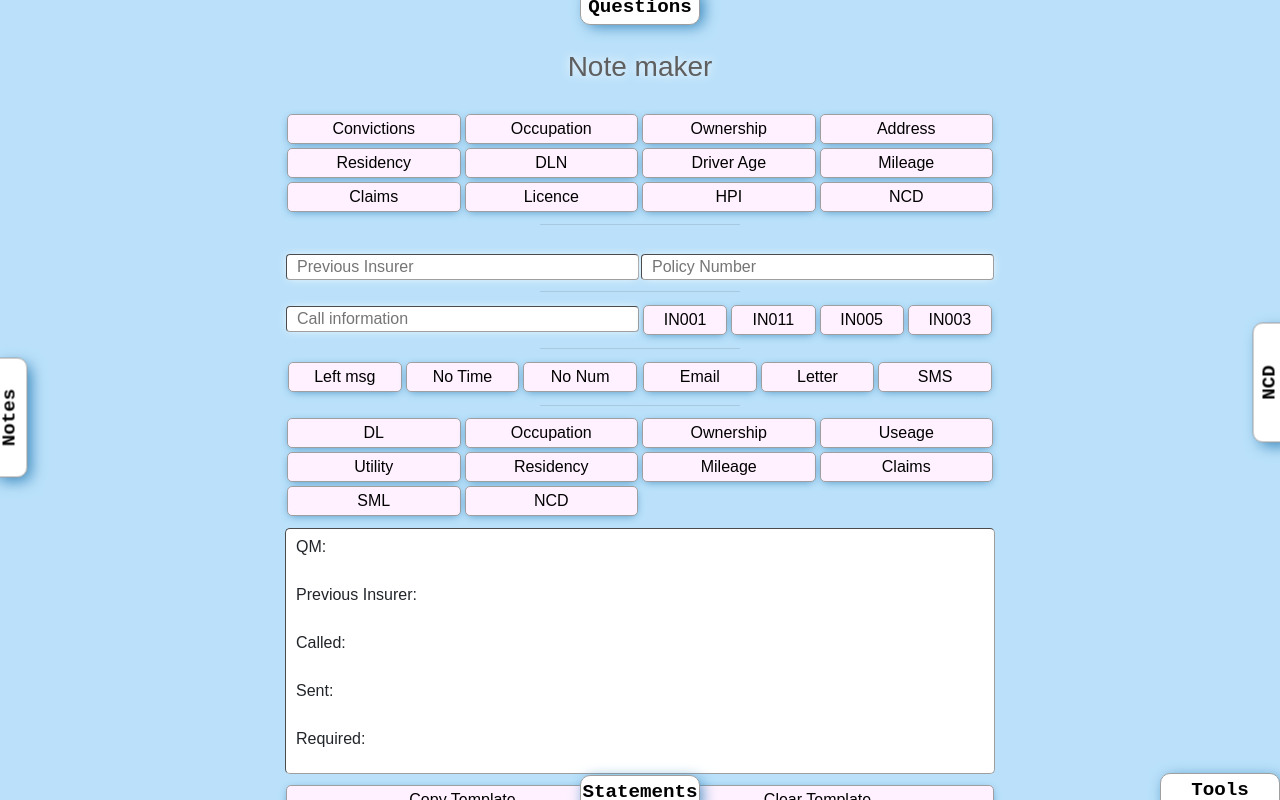
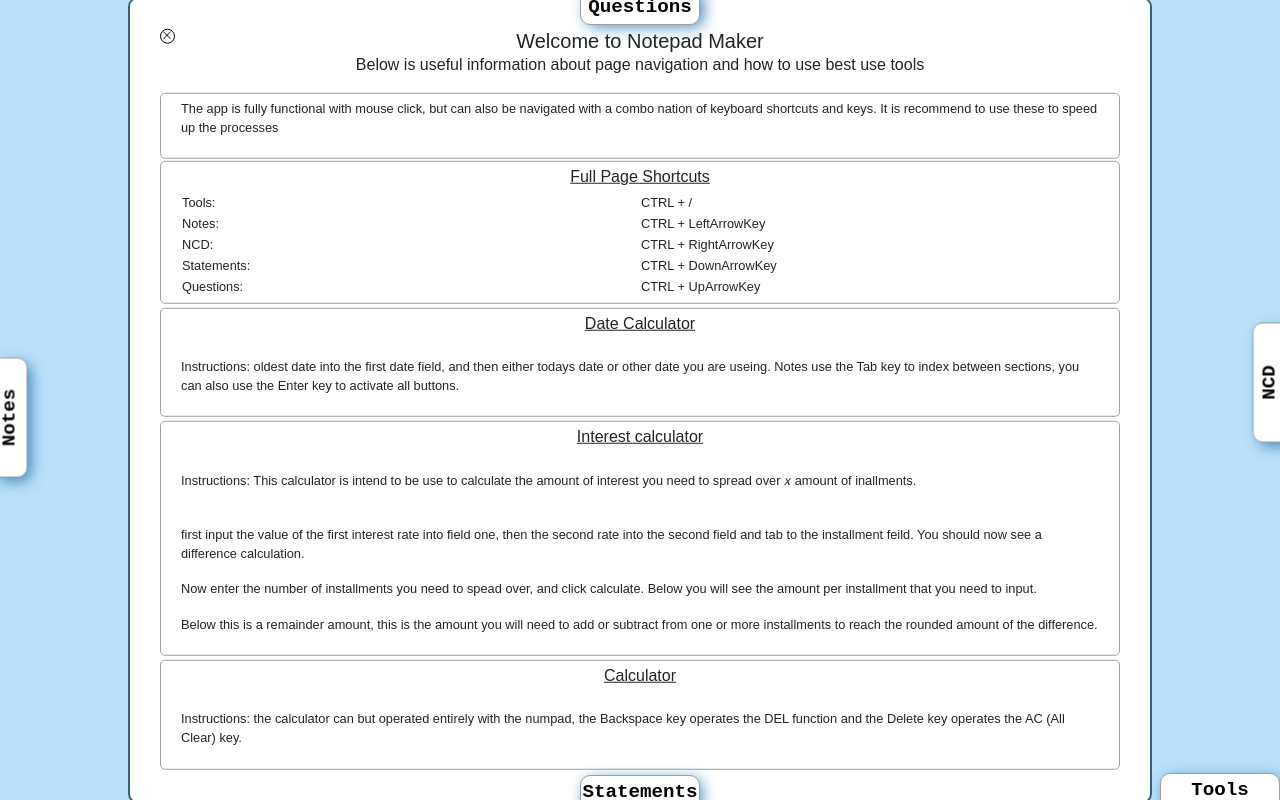
Before and after one commit to natedetsi/NBR-Note-Maker, a plain HTML site: page index.html in a window 1280 px wide. Drawn offline with nearby package versions, Linux system fonts and the light colour scheme.

Commit message:
changes to the layout and addition of calc function glitch fixes

```diff
--- a/index.html
+++ b/index.html
@@ -99,7 +99,7 @@
     }
     /*********************** CSS Icons ***************************/
 
-    .remove.icon {
+    .remove {
       color: rgba(0,0,0,0.7);
       position:relative;
       margin-left: 90%;
@@ -108,10 +108,10 @@
       transition: all 0.3s easeout;
 
     }
-    .remove.icon:hover{
+    .remove:hover{
       transform: scale(1.2);
     }
-    .remove.icon:before{
+    .remove:before{
       content: '';
       position:absolute;
       width: 10px;
@@ -119,7 +119,7 @@
       background-color: currentColor;
       transform:rotate(45deg);
     }
-    .remove.icon:after{
+    .remove:after{
       content: '';
       color: #000;
       position:absolute;
@@ -636,10 +636,10 @@ padding: 10px 0 0;
   display:grid;
   justify-content: center;
   align-content: center;
-  min-height:100%;
+  min-height:80%;
   width:100%;
   grid-template-columns: repeat(4, 80px);
-  grid-template-rows: minmax(120px, auto) repeat(5, 60px);
+  grid-template-rows: minmax(120px, auto) repeat(5, 50px);
 }
 
 .calculator-grid > button {
@@ -683,6 +683,76 @@ padding: 10px 0 0;
   color: rgba(0, 255, 102, 0.7);
   font-size: 2.5rem;
 }
+
+/* information section */
+.information{
+  position: absolute;
+  top:50%;
+  left:50%;
+  transform:translate(-50%, -50%);
+  width:80%;
+  height: auto;
+  background-color: #fff;
+  border:2px solid #375F7A;
+  border-radius:10px;
+  padding: 30px;
+
+}
+.info-main{
+font-size:0.8rem;
+}
+.info-calculator{
+font-size:0.8rem;
+}
+.info-sec{
+  border:1px solid #9f9f9f;
+  border-radius: 5px;
+  margin: 2px 0;
+  font-size:0.8rem;
+  padding:5px 20px;
+  text-align: left;
+}
+.info-sec h6 {
+  text-align: center;
+  margin-bottom: 5px;
+  text-decoration:underline;
+
+}
+
+/* close icon */
+
+.close-icon{
+  border: 1px solid #000;
+  border-radius: 50%;
+  width:15px;
+  height:15px;
+  color: rgba(0,0,0,0.7);
+  position: absolute;
+
+}
+.close-icon:before{
+  content: '';
+  position: absolute;
+  right:18%;
+  top:35%;
+  transform:translate(-50%, -50%);
+  width:10px;
+  height:1px;
+  background-color: currentColor;
+  transform: rotateZ(45deg);
+}
+.close-icon:after{
+  content: '';
+  position: absolute;
+  right:18%;
+  top:35%;
+  transform:translate(-50%, -50%);
+  width:10px;
+  height: 1px;
+  background-color: currentColor;
+  transform: rotateZ(-45deg);
+}
+
 
 #equals{
   background-color: rgba(82, 238, 255, 0.7);
@@ -1114,7 +1184,6 @@ padding: 10px 0 0;
           <br>
           <div class="interest-calc">
             <h6>Interest Spreader</h6>
-            <div class="remove icon" name="interest"></div>
             <hr>
             <div class="row">
               <span class="col-6">First MTA</span>
@@ -1171,8 +1240,53 @@ padding: 10px 0 0;
         </div>
       </div>
     </div>
-  </div>
-
+
+    <!-- information page, opens on page load  -->
+      <div class="information">
+        <div class="close-icon"></div>
+        <h5>Welcome to Notepad Maker</h5>
+        <p>Below is useful information about page navigation and how to use best use tools</p>
+        <div class="row info-sec">
+          <p>The app is fully functional with mouse click, but can also be navigated with a combo nation of keyboard shortcuts and keys. It is recommend to use these to speed up the processes</p>
+        </div>
+        <div class="info-main">
+          <div class="row info-sec">
+          <h6 class="col-12">Full Page Shortcuts</h6>
+          <br>
+          <div class="col-6">Tools:</div>
+          <div class="col-6"> CTRL + /</div>
+          <div class="col-6">Notes: </div>
+          <div class="col-6">CTRL + LeftArrowKey</div>
+          <div class="col-6">NCD: </div>
+          <div class="col-6">CTRL + RightArrowKey</div>
+          <div class="col-6">Statements: </div>
+          <div class="col-6">CTRL + DownArrowKey</div>
+          <div class="col-6">Questions: </div>
+          <div class="col-6">CTRL + UpArrowKey</div>
+        </div>
+      </div>
+        <div class="row info-calculator">
+          <div class="info-sec">
+            <h6>Date Calculator</h6>
+            <br>
+            <p>Instructions: oldest date into the first date field, and then either todays date or other date you are useing. Notes use the Tab key to index between sections, you can also use the Enter key to activate all buttons.</p>
+          </div>
+          <div class="info-sec">
+            <h6>Interest calculator</h6>
+            <br>
+            <p>Instructions: This calculator is intend to be use to calculate the amount of interest you need to spread over 𝑥 amount of inallments.</p>
+            <br>
+            <p>first input the value of the first interest rate into field one, then the second rate into the second field and tab to the installment feild. You should now see a difference calculation.</p>
+            <p>Now enter the number of installments you need to spead over, and click calculate. Below you will see the amount per installment that you need to input.</p>
+            <p>Below this is a remainder amount, this is the amount you will need to add or subtract from one or more installments to reach the rounded amount of the difference.</p>
+          </div>
+          <div class="info-sec">
+            <h6>Calculator</h6>
+            <br>
+            <p>Instructions: the calculator can but operated entirely with the numpad, the Backspace key operates the DEL function and the Delete key operates the AC (All Clear) key. </p>
+          </div>
+        </div>
+      </div>
   </div>
 
 
@@ -1627,10 +1741,10 @@ padding: 10px 0 0;
 
       let d1 = new Date(document.querySelector('.prev-date').valueAsNumber);
       let d2 = new Date(document.querySelector('.new-date').valueAsNumber);
-      console.log(d1, d2)
+
 
       let diff = (d2 - d1) / 1000 / 60 / 60 / 24;
-      console.log(diff)
+
       if (diff < 365.25) {
         document.querySelector('.years-held span').innerText = `0 years`;
       } else {
@@ -1661,15 +1775,7 @@ padding: 10px 0 0;
       document.querySelector('.amount').innerText = `Installments:  £${amount}`;
       document.querySelector('.spread-diff').innerText = `Remainder:  £${modu}`;
     };
-    /// interest calc clear function
-    document.querySelector('.remove.icon').addEventListener('click', (e) => {
-      document.querySelectorAll('.interest-calc input').forEach(elem => {
-        elem.value = '';
-      });
-      document.querySelector('.total').innerText = '';
-      document.querySelector('.amount').innerText = '';
-      document.querySelector('.spread-diff').innerText = '';
-    })
+
 
     /////////////////////////////////////// general calculator function///////////////////////
 
```
